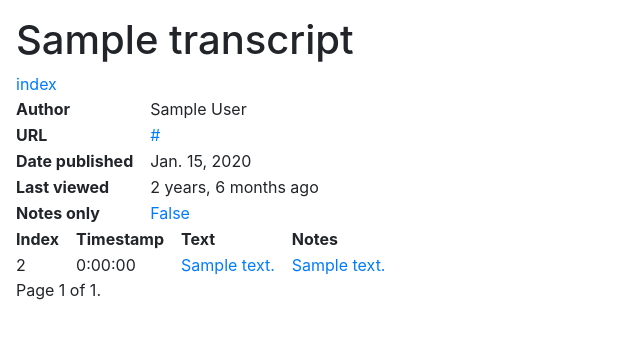
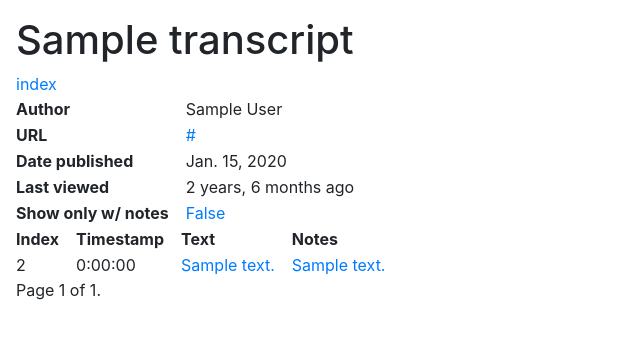
Before and after one commit to allenc256/fanyi, a Django app: page /practice/transcript/1 in a window 1280 px wide. Shown: the top 339 px of the page, without its empty margins (0-640 px from the left). Run offline with Django 4.2, Linux system fonts and the light colour scheme; tables that the repository leaves empty hold one stand-in row (values such as "Sample post"); some libraries are stand-ins or nearby versions.

Commit message:
update text

```diff
--- a/fanyi/practice/templates/practice/transcript.html
+++ b/fanyi/practice/templates/practice/transcript.html
@@ -41,7 +41,7 @@
             <td>{{ last_viewed | naturaltime }}</td>
         </tr>
         <tr>
-            <td class="metadata-header">Notes only</td>
+            <td class="metadata-header">Show only w/ notes</td>
             <td><a href="?page={{ page_obj.number }}&notes_only={{ notes_only_toggle }}">{{ notes_only }}</a></td>
         </tr>
     </table>
```
